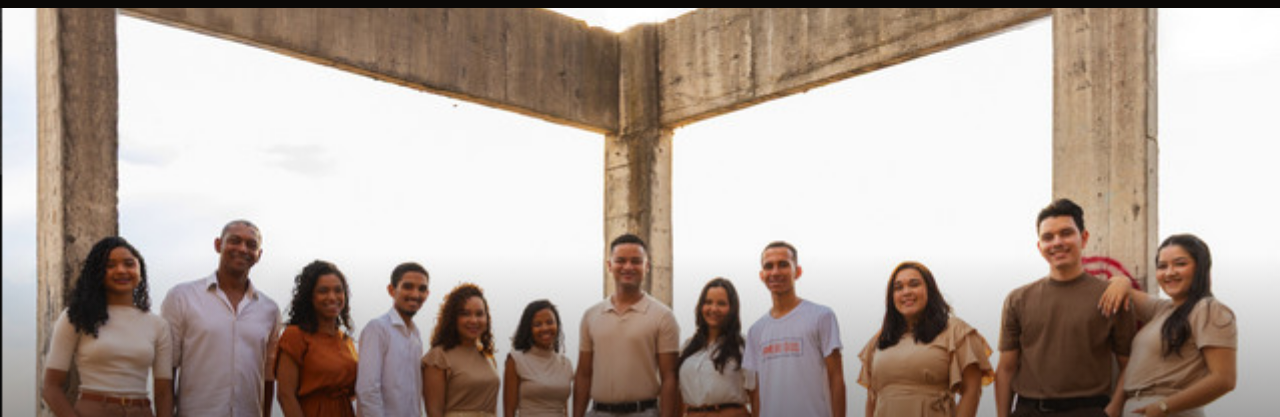
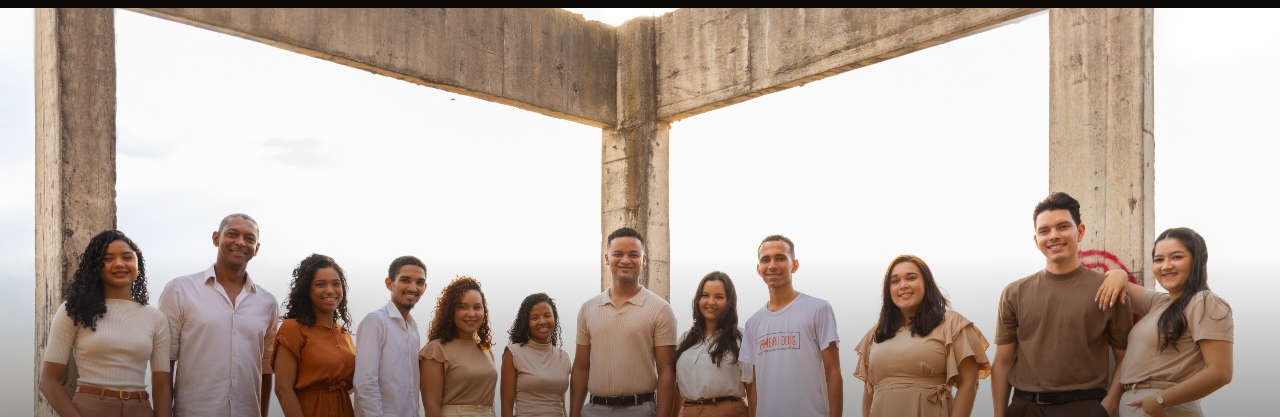
Before and after one commit to Rodri777/ministerio-nova-pagina, a plain HTML site: page nossa-historia.html in a window 1280 px wide. Shown: the part 80-497 px from the top of the page. Drawn offline with Linux system fonts and the light colour scheme.

Commit message:
Capa da página Nossa história em maior resolução
- Nova foto do grupo (1280×1280) em assets/foto-grupo-historia.jpg, usada na abertura de nossa-historia.html.

Claude-Session: https://claude.ai/code/session_013eNdMqzewiCrxw1afKexco

```diff
--- a/nossa-historia.html
+++ b/nossa-historia.html
@@ -25,7 +25,7 @@
 <main>
   <!-- 1. Abertura -->
   <section class="opening">
-    <img class="crop-top" src="assets/foto-grupo.png" alt="Integrantes do Ministério Nova Página">
+    <img class="crop-top" src="assets/foto-grupo-historia.jpg" width="1280" height="1280" alt="Integrantes do Ministério Nova Página">
     <div class="opening__text">
       <div class="eyebrow eyebrow--gold">Sobre nós</div>
       <h1>Nossa <em>história</em></h1>
```
Also changed, not shown: assets/foto-grupo-historia.jpg (added).
